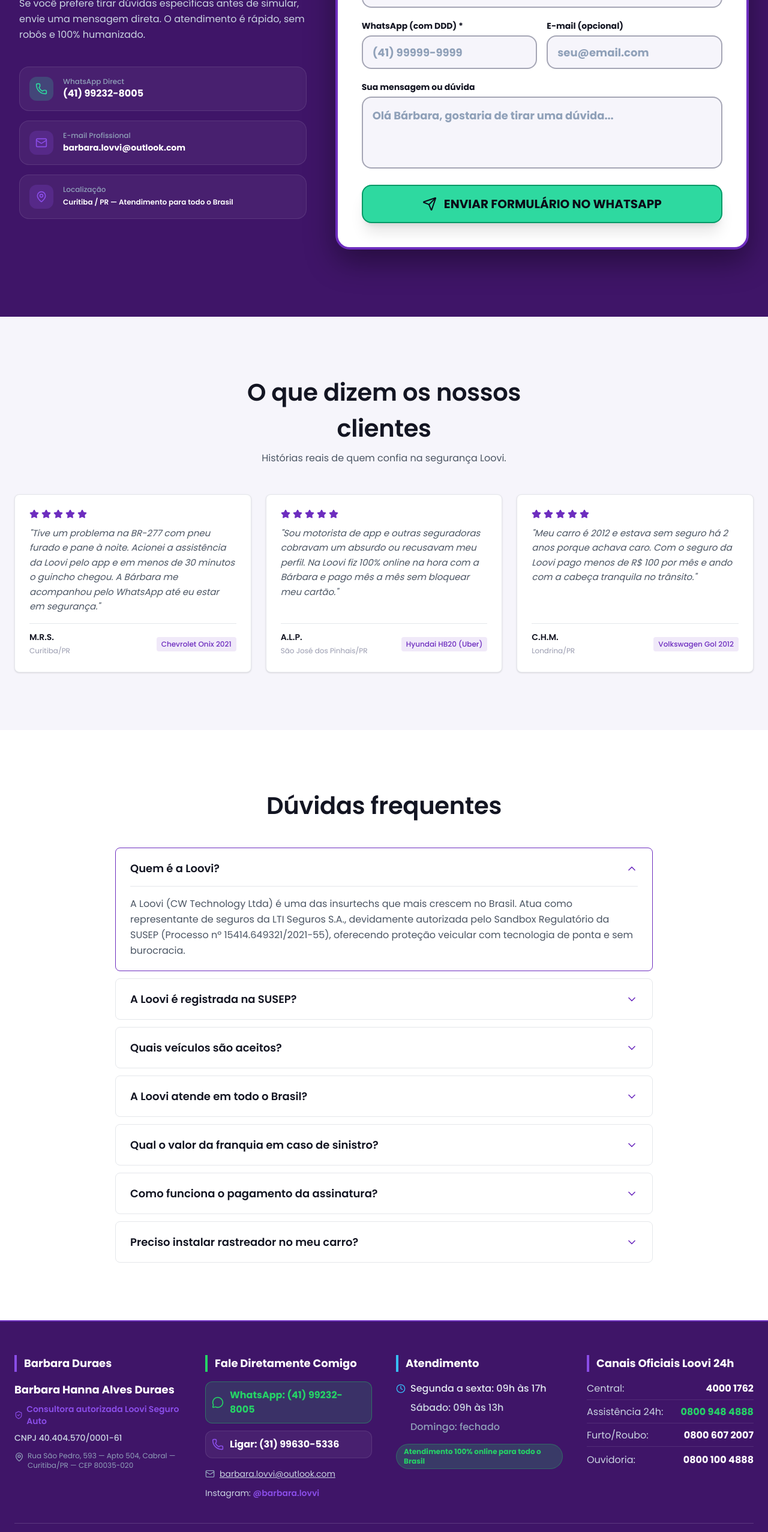
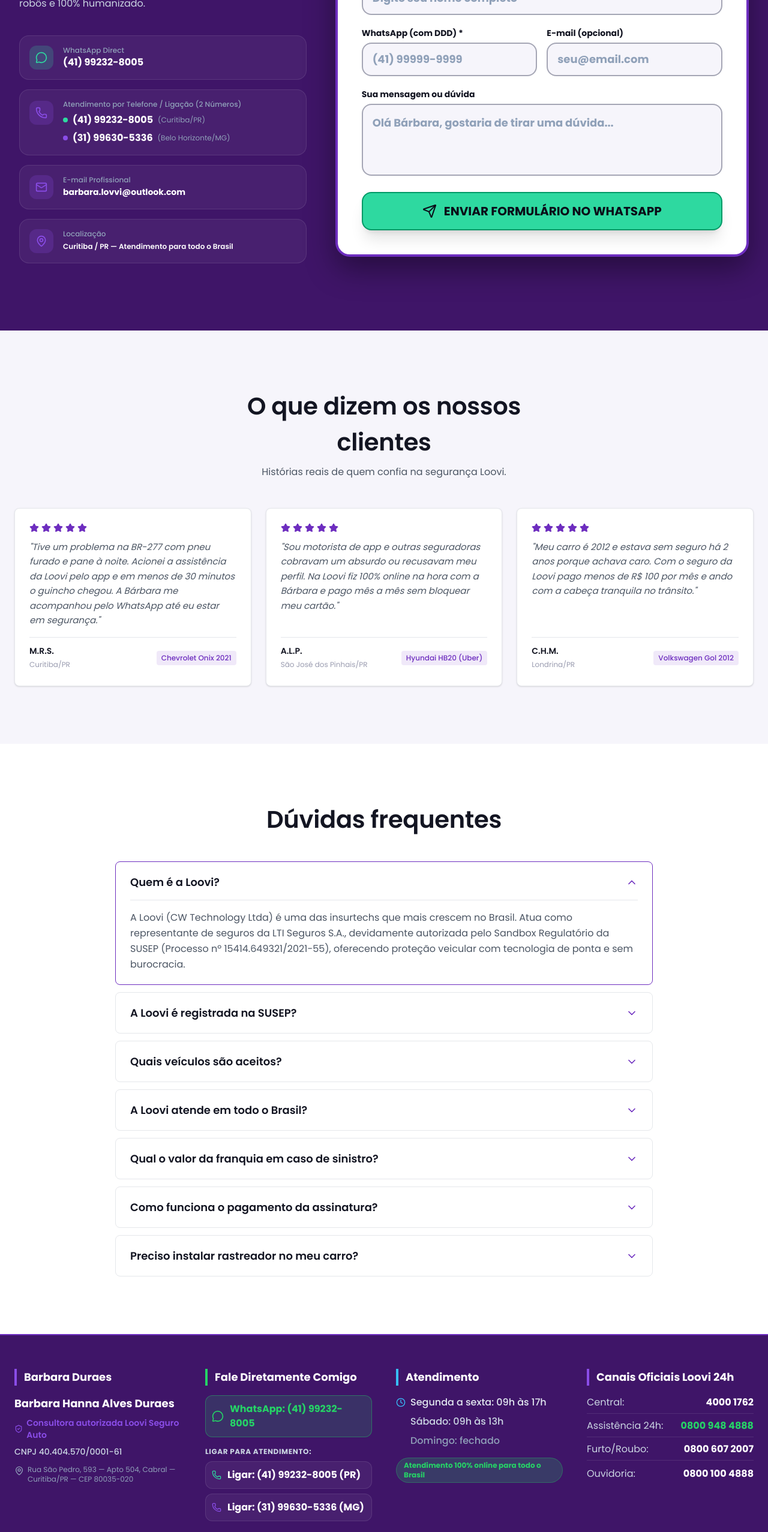
Before and after one commit to supremapix/Consultora-autorizada-Loovi-Seguro-Auto, a React (Vite) app: page / in a window 1280 px wide. Shown: the part 6960-9514 px from the top of the page at 60% size. Built offline with nearby package versions, Linux system fonts and the light colour scheme.

Commit message:
feat(contact): add support for secondary phone number
Updated consultant contact details to include two phone lines (PR and MG regions) and updated the header, contact form, and footer components to display both options for improved user accessibility.

```diff
--- a/src/components/ContactForm.tsx
+++ b/src/components/ContactForm.tsx
@@ -83,8 +83,8 @@
 
             <div className="space-y-4 pt-4">
               <div className="flex items-center gap-4 p-4 rounded-2xl bg-white/5 border border-white/10">
-                <div className="w-10 h-10 rounded-xl bg-[#2ED9A0]/20 flex items-center justify-center text-[#2ED9A0]">
-                  <Phone className="w-5 h-5" />
+                <div className="w-10 h-10 rounded-xl bg-[#2ED9A0]/20 flex items-center justify-center text-[#2ED9A0] shrink-0">
+                  <MessageCircle className="w-5 h-5 text-[#2ED9A0]" />
                 </div>
                 <div>
                   <span className="text-xs text-slate-400 block font-medium">WhatsApp Direct</span>
@@ -96,6 +96,33 @@
                   >
                     {CONSULTANT_INFO.whatsapp}
                   </a>
+                </div>
+              </div>
+
+              <div className="flex items-start gap-4 p-4 rounded-2xl bg-white/5 border border-white/10">
+                <div className="w-10 h-10 rounded-xl bg-[#8A4DE8]/20 flex items-center justify-center text-[#8A4DE8] shrink-0 mt-0.5">
+                  <Phone className="w-5 h-5" />
+                </div>
+                <div>
+                  <span className="text-xs text-slate-400 block font-medium">Atendimento por Telefone / Ligação (2 Números)</span>
+                  <div className="flex flex-col gap-1.5 mt-1.5">
+                    <a
+                      href={`tel:+${CONSULTANT_INFO.phone1Raw}`}
+                      className="font-sora font-bold text-white text-sm sm:text-base hover:text-[#2ED9A0] transition-colors flex items-center gap-2"
+                    >
+                      <span className="w-2 h-2 rounded-full bg-[#2ED9A0]"></span>
+                      <span>{CONSULTANT_INFO.phone1}</span>
+                      <span className="text-xs text-slate-400 font-normal">(Curitiba/PR)</span>
+                    </a>
+                    <a
+                      href={`tel:+${CONSULTANT_INFO.phone2Raw}`}
+                      className="font-sora font-bold text-white text-sm sm:text-base hover:text-[#2ED9A0] transition-colors flex items-center gap-2"
+                    >
+                      <span className="w-2 h-2 rounded-full bg-[#8A4DE8]"></span>
+                      <span>{CONSULTANT_INFO.phone2}</span>
+                      <span className="text-xs text-slate-400 font-normal">(Belo Horizonte/MG)</span>
+                    </a>
+                  </div>
                 </div>
               </div>
 
--- a/src/components/Footer.tsx
+++ b/src/components/Footer.tsx
@@ -81,13 +81,23 @@
                 <span>WhatsApp: {CONSULTANT_INFO.whatsapp}</span>
               </a>
 
-              <a
-                href={`tel:+${CONSULTANT_INFO.phoneRaw}`}
-                className="flex items-center gap-2.5 p-2.5 rounded-xl bg-white/5 border border-white/10 text-white font-bold text-base hover:bg-white/10 transition-all"
-              >
-                <Phone className="w-5 h-5 text-[#8A4DE8] shrink-0" />
-                <span>Ligar: {CONSULTANT_INFO.phone}</span>
-              </a>
+              <div className="space-y-2 pt-1">
+                <p className="text-xs font-bold text-slate-300 uppercase tracking-wider">Ligar para Atendimento:</p>
+                <a
+                  href={`tel:+${CONSULTANT_INFO.phone1Raw}`}
+                  className="flex items-center gap-2.5 p-2.5 rounded-xl bg-white/5 border border-white/10 text-white font-bold text-sm sm:text-base hover:bg-white/10 hover:border-[#2ED9A0] transition-all"
+                >
+                  <Phone className="w-4 h-4 text-[#2ED9A0] shrink-0" />
+                  <span>Ligar: {CONSULTANT_INFO.phone1} (PR)</span>
+                </a>
+                <a
+                  href={`tel:+${CONSULTANT_INFO.phone2Raw}`}
+                  className="flex items-center gap-2.5 p-2.5 rounded-xl bg-white/5 border border-white/10 text-white font-bold text-sm sm:text-base hover:bg-white/10 hover:border-[#8A4DE8] transition-all"
+                >
+                  <Phone className="w-4 h-4 text-[#8A4DE8] shrink-0" />
+                  <span>Ligar: {CONSULTANT_INFO.phone2} (MG)</span>
+                </a>
+              </div>
 
               <p className="text-sm text-slate-300 flex items-center gap-2 pt-1">
                 <Mail className="w-4 h-4 text-slate-400 shrink-0" />
--- a/src/components/Header.tsx
+++ b/src/components/Header.tsx
@@ -237,14 +237,26 @@
               <span>Falar no WhatsApp (Ajuda)</span>
             </a>
 
-            {/* Direct Phone Call */}
-            <a
-              href={`tel:+${CONSULTANT_INFO.phoneRaw}`}
-              className="w-full py-3.5 px-6 rounded-2xl bg-[#6D2DBF] text-white font-bold text-sm text-center border border-white/20 active:scale-[0.98] transition-all flex items-center justify-center gap-2"
-            >
-              <Phone className="w-4 h-4 text-[#8A4DE8]" />
-              <span>Ligar: {CONSULTANT_INFO.phone}</span>
-            </a>
+            {/* Direct Phone Calls */}
+            <div className="flex flex-col gap-2 pt-1">
+              <span className="text-xs font-extrabold text-[#2ED9A0] uppercase tracking-wider text-center">
+                Atendimento por Ligação (2 Números)
+              </span>
+              <a
+                href={`tel:+${CONSULTANT_INFO.phone1Raw}`}
+                className="w-full py-3.5 px-4 rounded-2xl bg-[#6D2DBF] hover:bg-[#8A4DE8] text-white font-bold text-sm text-center border border-white/20 active:scale-[0.98] transition-all flex items-center justify-center gap-2"
+              >
+                <Phone className="w-4 h-4 text-[#2ED9A0]" />
+                <span>Ligar: {CONSULTANT_INFO.phone1} (PR)</span>
+              </a>
+              <a
+                href={`tel:+${CONSULTANT_INFO.phone2Raw}`}
+                className="w-full py-3.5 px-4 rounded-2xl bg-[#3F1568] hover:bg-[#6D2DBF] text-white font-bold text-sm text-center border border-white/20 active:scale-[0.98] transition-all flex items-center justify-center gap-2"
+              >
+                <Phone className="w-4 h-4 text-[#2ED9A0]" />
+                <span>Ligar: {CONSULTANT_INFO.phone2} (MG)</span>
+              </a>
+            </div>
           </div>
         </div>
       )}
--- a/src/constants.ts
+++ b/src/constants.ts
@@ -8,8 +8,12 @@
   address: "Rua São Pedro, 593 — Apto 504, Cabral — Curitiba/PR — CEP 80035-020",
   whatsapp: "(41) 99232-8005",
   whatsappRaw: "5541992328005",
-  phone: "(31) 99630-5336",
-  phoneRaw: "5531996305336",
+  phone1: "(41) 99232-8005",
+  phone1Raw: "5541992328005",
+  phone2: "(31) 99630-5336",
+  phone2Raw: "5531996305336",
+  phone: "(41) 99232-8005 / (31) 99630-5336",
+  phoneRaw: "5541992328005",
   email: "barbara.lovvi@outlook.com",
   instagram: "@barbara.lovvi",
   instagramUrl: "https://www.instagram.com/barbara.lovvi/",
```
